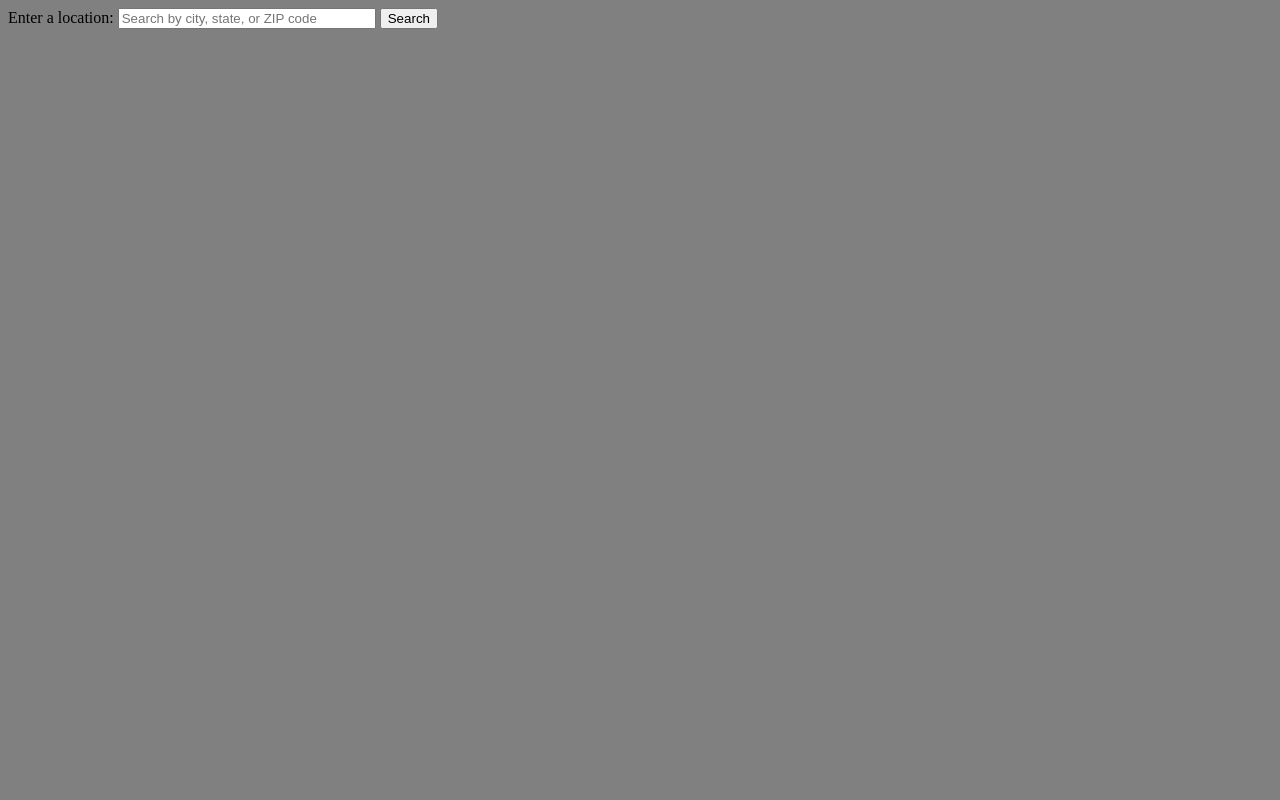
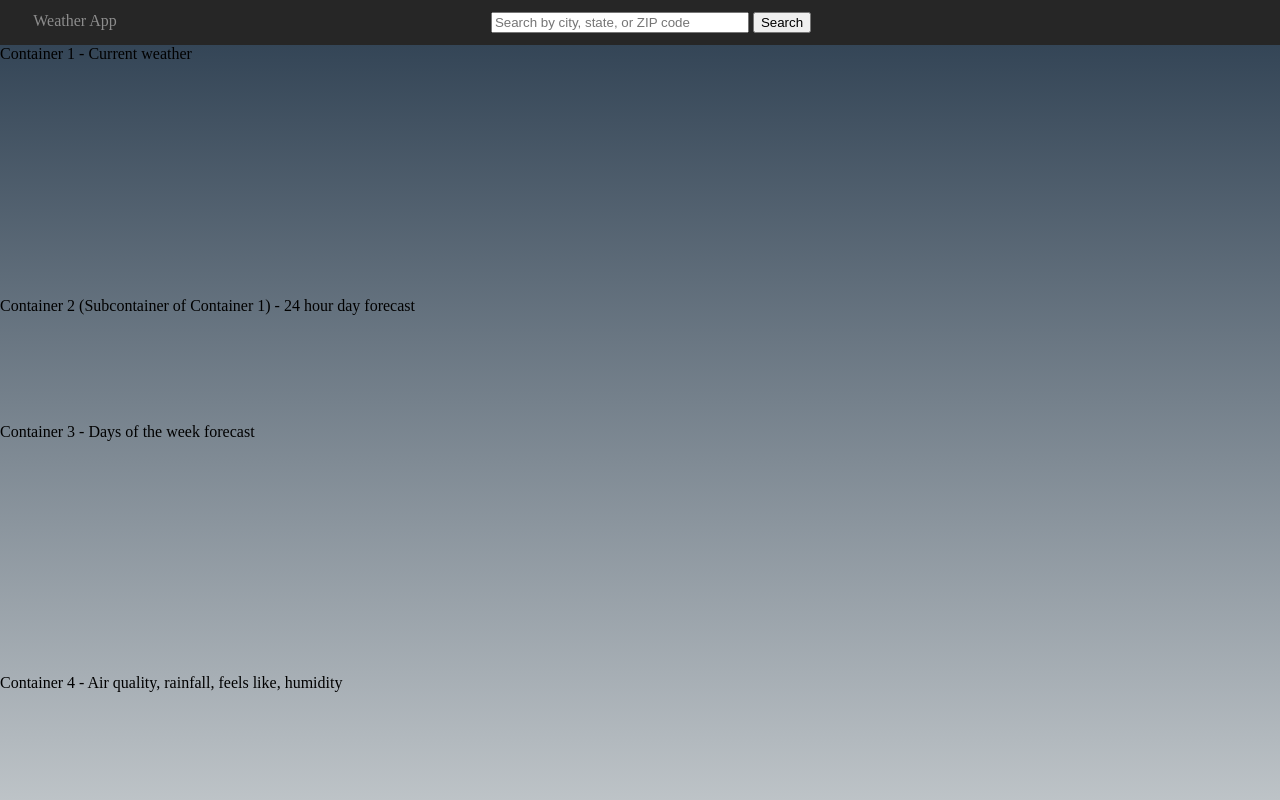
Before and after one commit to FeralTurtle/TOP_WeatherApp, a plain HTML site: page index.html in a window 1280 px wide. Drawn offline with Linux system fonts and the light colour scheme.

Commit message:
Basic page layout

```diff
--- a/index.html
+++ b/index.html
@@ -6,11 +6,18 @@
   </head>
 
   <body>
-    <form>
-      <span>Enter a location: </span>
-      <input type="text" placeholder="Search by city, state, or ZIP code" id="location-input" />
-      <button type="button" id="location-btn">Search</button>
-    </form>
+    <nav>
+      <span>Weather App</span>
+      <form>
+        <input type="text" placeholder="Search by city, state, or ZIP code" id="location-input" />
+        <button type="button" id="location-btn">Search</button>
+      </form>
+    </nav>
+
+    <div>Container 1 - Current weather</div>
+    <div>Container 2 (Subcontainer of Container 1) - 24 hour day forecast</div>
+    <div>Container 3 - Days of the week forecast</div>
+    <div>Container 4 - Air quality, rainfall, feels like, humidity</div>
 
     <script src="script.js"></script>
   </body>
--- a/script.js
+++ b/script.js
@@ -6,11 +6,11 @@ async function getWeather() {
     try {
         let responseObj;
         if (alphabetical.test(enteredLocation)) {
-            console.log('is a string')
-            responseObj = await fetch(`http://api.openweathermap.org/data/2.5/weather?q=${enteredLocation}&appid=145f93b6e84a1bae5151459d8af682a9`, { mode: 'cors' });
+            // console.log('is a string')
+            responseObj = await fetch(`http://api.openweathermap.org/data/2.5/weather?q=${enteredLocation}&appid=145f93b6e84a1bae5151459d8af682a9&units=imperial`, { mode: 'cors' });
         } else if (fiveNums.test(enteredLocation)) {
-            console.log('is a number')
-            responseObj = await fetch(`http://api.openweathermap.org/data/2.5/weather?zip=${enteredLocation}&appid=145f93b6e84a1bae5151459d8af682a9`, { mode: 'cors' });
+            // console.log('is a number')
+            responseObj = await fetch(`http://api.openweathermap.org/data/2.5/weather?zip=${enteredLocation}&appid=145f93b6e84a1bae5151459d8af682a9&units=imperial`, { mode: 'cors' });
         };
         console.log(responseObj);
         const jsObj = await responseObj.json();
--- a/styles.css
+++ b/styles.css
@@ -1,5 +1,25 @@
 body {
-  background-color: #808080;
+  display: grid;
+  grid-template-rows: auto 2fr 1fr 2fr 1fr;
+  height: 100vh;
+  margin: 0;
+  background: #bdc3c7;
+  /* fallback for old browsers */
+  background: -webkit-linear-gradient(to bottom, #2c3e50, #bdc3c7);
+  /* Chrome 10-25, Safari 5.1-6 */
+  background: linear-gradient(to bottom, #2c3e50, #bdc3c7);
+  /* W3C, IE 10+/ Edge, Firefox 16+, Chrome 26+, Opera 12+, Safari 7+ */
+}
+
+nav {
+  display: grid;
+  grid-template-columns: 150px 1fr;
+  align-content: center;
+  justify-items: center;
+  padding-right: 10%;
+  height: 45px;
+  background-color: #262626;
+  color: #8c8c8c;
 }
 
 input {
```
